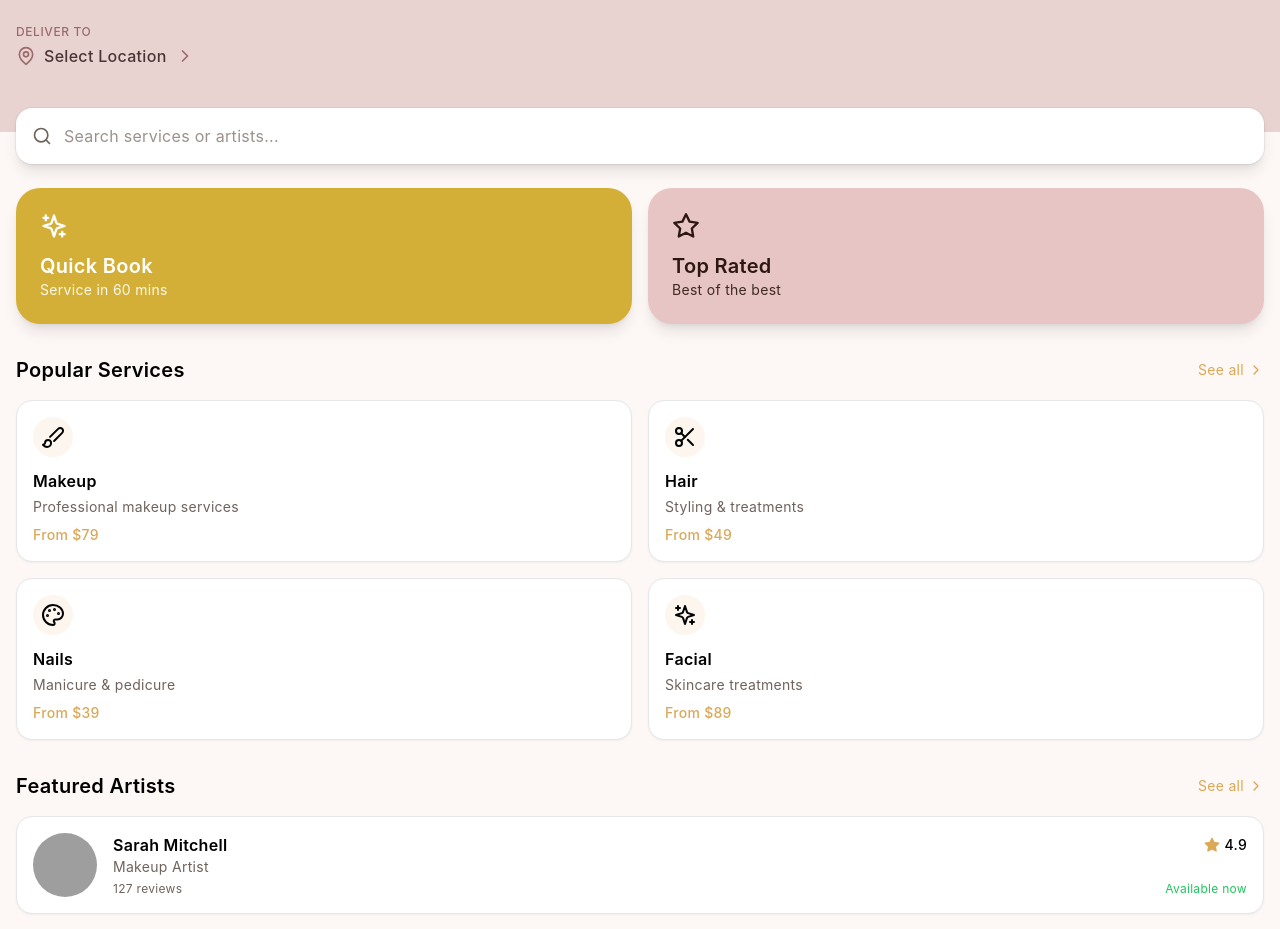
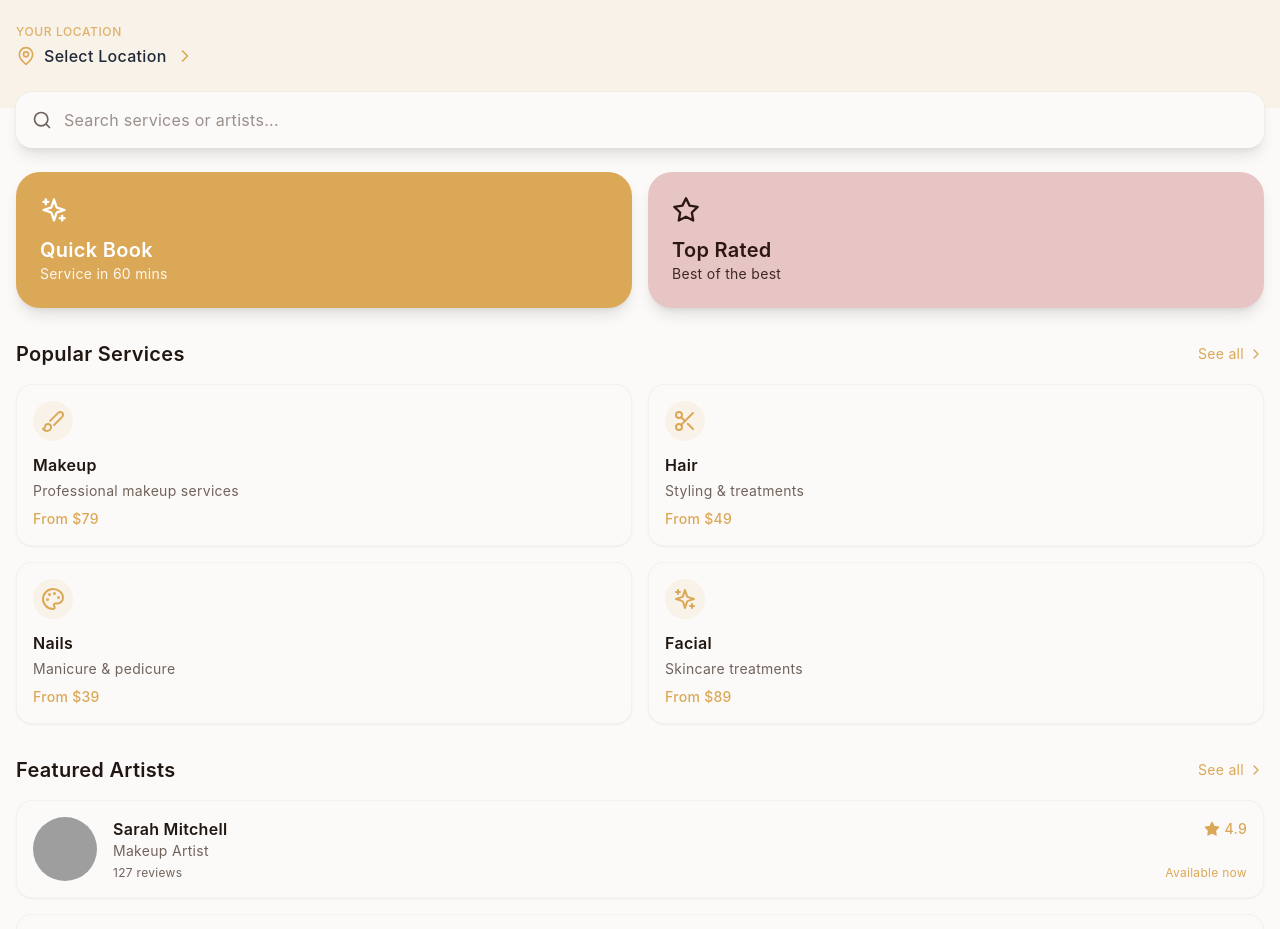
Before and after one commit to Ahmetbasli/beauty-studio, a React (Create React App) app in the folder react-for-design/: page /home in a window 1280 px wide. Shown: the top 929 px of the page. Built offline with nearby package versions, Linux system fonts and the light colour scheme; grey boxes are pictures that could not be loaded.

Commit message:
add-with-design

```diff
--- a/react-for-design/src/pages/Home/index.jsx
+++ b/react-for-design/src/pages/Home/index.jsx
@@ -16,25 +16,25 @@ import {
 // Mock data
 const popularServices = [
   {
-    icon: <Brush className="h-6 w-6" />,
+    icon: <Brush className="w-6 h-6" />,
     name: "Makeup",
     description: "Professional makeup services",
     price: "From $79",
   },
   {
-    icon: <Scissors className="h-6 w-6" />,
+    icon: <Scissors className="w-6 h-6" />,
     name: "Hair",
     description: "Styling & treatments",
     price: "From $49",
   },
   {
-    icon: <Palette className="h-6 w-6" />,
+    icon: <Palette className="w-6 h-6" />,
     name: "Nails",
     description: "Manicure & pedicure",
     price: "From $39",
   },
   {
-    icon: <Sparkles className="h-6 w-6" />,
+    icon: <Sparkles className="w-6 h-6" />,
     name: "Facial",
     description: "Skincare treatments",
     price: "From $89",
@@ -94,28 +94,28 @@ const LocationModal = ({ isOpen, onClose }) => {
         initial={{ y: -20, opacity: 0 }}
         animate={{ y: 0, opacity: 1 }}
         exit={{ y: -20, opacity: 0 }}
-        className="relative w-full bg-background px-4 py-6 shadow-xl"
+        className="relative w-full px-4 py-6 shadow-xl bg-background"
       >
-        <div className="mx-auto max-w-lg">
+        <div className="max-w-lg mx-auto">
           <h2 className="mb-6 text-xl font-semibold">
             Select delivery location
           </h2>
           <form onSubmit={handleSubmit} className="space-y-4">
             <div className="relative">
-              <div className="pointer-events-none absolute inset-y-0 left-0 flex items-center pl-4">
-                <Search className="h-5 w-5 text-muted-foreground" />
+              <div className="absolute inset-y-0 left-0 flex items-center pl-4 pointer-events-none">
+                <Search className="w-5 h-5 text-muted-foreground" />
               </div>
               <input
                 type="text"
                 value={location}
                 onChange={(e) => setLocation(e.target.value)}
                 placeholder="Search for area, street name..."
-                className="w-full rounded-xl border-none bg-accent/50 py-4 pl-11 pr-4 text-foreground placeholder:text-muted-foreground focus:outline-none focus:ring-2 focus:ring-primary/20"
+                className="w-full py-4 pr-4 border-none rounded-xl bg-accent/50 pl-11 text-foreground placeholder:text-muted-foreground focus:outline-none focus:ring-2 focus:ring-primary/20"
               />
             </div>
             <button
               type="submit"
-              className="w-full rounded-xl bg-primary px-6 py-4 text-base font-medium text-primary-foreground shadow-lg transition-all hover:bg-primary/90 hover:shadow-xl"
+              className="w-full px-6 py-4 text-base font-medium transition-all shadow-lg rounded-xl bg-primary text-primary-foreground hover:bg-primary/90 hover:shadow-xl"
             >
               Confirm Location
             </button>
@@ -142,47 +142,47 @@ const HomePage = () => {
   };
 
   return (
-    <div className="min-h-screen bg-[#FDF8F5] pb-20">
+    <div className="min-h-screen pb-20 bg-background">
       {/* Location Section */}
-      <div className="relative bg-[#E8D3D1] px-4 pb-8 pt-6">
+      <div className="relative px-4 pt-6 pb-6 bg-primary/10">
         {/* Location Selection */}
         <motion.div
           initial={{ opacity: 0, y: -20 }}
           animate={{ opacity: 1, y: 0 }}
-          className="mb-8"
+          className="mb-4"
         >
           <button
             onClick={() => setIsLocationModalOpen(true)}
-            className="flex w-full flex-col items-start"
+            className="flex flex-col items-start w-full"
           >
-            <span className="mb-1 text-xs font-medium uppercase tracking-wider text-[#9B6A6C]">
-              DELIVER TO
+            <span className="mb-1 text-xs font-medium tracking-wider uppercase text-primary/90">
+              YOUR LOCATION
             </span>
             <div className="flex items-center gap-2">
-              <MapPin className="h-5 w-5 text-[#9B6A6C]" />
-              <span className="text-base font-medium text-[#4A3536] line-clamp-1">
+              <MapPin className="w-5 h-5 text-primary" />
+              <span className="text-base font-medium text-gray-800 line-clamp-1">
                 {userLocation}
               </span>
-              <ChevronRight className="ml-auto h-5 w-5 text-[#9B6A6C]" />
+              <ChevronRight className="w-5 h-5 ml-auto text-primary" />
             </div>
           </button>
         </motion.div>
       </div>
 
-      {/* Search Bar - Positioned to overlap both sections */}
+      {/* Search Bar */}
       <div className="relative px-4">
         <motion.div
           initial={{ opacity: 0, y: 20 }}
           animate={{ opacity: 1, y: 0 }}
           transition={{ delay: 0.1 }}
-          className="relative -mt-6 mb-6"
+          className="relative mb-6 -mt-4"
         >
-          <div className="flex items-center rounded-2xl bg-white p-4 shadow-lg ring-1 ring-black/5">
-            <Search className="h-5 w-5 text-muted-foreground" />
+          <div className="flex items-center p-4 shadow-lg rounded-2xl bg-background ring-1 ring-border/40">
+            <Search className="w-5 h-5 text-muted-foreground" />
             <input
               type="text"
               placeholder="Search services or artists..."
-              className="ml-3 flex-1 bg-transparent outline-none placeholder:text-muted-foreground/70"
+              className="flex-1 ml-3 bg-transparent outline-none placeholder:text-muted-foreground/70"
             />
           </div>
         </motion.div>
@@ -195,16 +195,20 @@ const HomePage = () => {
           initial={{ opacity: 0, y: 20 }}
           animate={{ opacity: 1, y: 0 }}
           transition={{ delay: 0.3 }}
-          className="mb-8 grid grid-cols-2 gap-4"
+          className="grid grid-cols-2 gap-4 mb-8"
         >
-          <button className="overflow-hidden rounded-3xl bg-[#D4AF37] p-6 text-left text-white shadow-lg">
+          <button className="p-6 overflow-hidden text-left shadow-lg rounded-3xl bg-primary text-primary-foreground">
             <Sparkles className="mb-3 h-7 w-7" />
             <h3 className="text-xl font-semibold">Quick Book</h3>
-            <p className="text-sm text-white/90">Service in 60 mins</p>
+            <p className="text-sm text-primary-foreground/90">
+              Service in 60 mins
+            </p>
           </button>
-          <button className="overflow-hidden rounded-3xl bg-[#E8C5C5] p-6 text-left text-secondary-foreground shadow-lg">
-            <Star className="mb-3 h-7 w-7" />
-            <h3 className="text-xl font-semibold">Top Rated</h3>
+          <button className="p-6 overflow-hidden text-left shadow-lg rounded-3xl bg-secondary">
+            <Star className="mb-3 h-7 w-7 text-secondary-foreground" />
+            <h3 className="text-xl font-semibold text-secondary-foreground">
+              Top Rated
+            </h3>
             <p className="text-sm text-secondary-foreground/90">
               Best of the best
             </p>
@@ -218,11 +222,13 @@ const HomePage = () => {
           transition={{ delay: 0.4 }}
           className="mb-8"
         >
-          <div className="mb-4 flex items-center justify-between">
-            <h2 className="text-xl font-semibold">Popular Services</h2>
+          <div className="flex items-center justify-between mb-4">
+            <h2 className="text-xl font-semibold text-foreground">
+              Popular Services
+            </h2>
             <button className="flex items-center text-sm text-primary">
               See all
-              <ChevronRight className="ml-1 h-4 w-4" />
+              <ChevronRight className="w-4 h-4 ml-1" />
             </button>
           </div>
           <div className="grid grid-cols-2 gap-4">
@@ -232,12 +238,14 @@ const HomePage = () => {
                 initial={{ opacity: 0, y: 20 }}
                 animate={{ opacity: 1, y: 0 }}
                 transition={{ delay: 0.1 * index }}
-                className="rounded-2xl border bg-card p-4 shadow-sm transition-all hover:shadow-md"
+                className="p-4 transition-all border shadow-sm rounded-2xl border-border/40 bg-background hover:shadow-md"
               >
-                <div className="mb-3 rounded-full bg-primary/10 p-2 w-fit">
-                  {service.icon}
+                <div className="p-2 mb-3 rounded-full bg-primary/10 w-fit">
+                  <div className="text-primary">{service.icon}</div>
                 </div>
-                <h3 className="mb-1 font-semibold">{service.name}</h3>
+                <h3 className="mb-1 font-semibold text-foreground">
+                  {service.name}
+                </h3>
                 <p className="mb-2 text-sm text-muted-foreground">
                   {service.description}
                 </p>
@@ -255,11 +263,13 @@ const HomePage = () => {
           animate={{ opacity: 1, y: 0 }}
           transition={{ delay: 0.5 }}
         >
-          <div className="mb-4 flex items-center justify-between">
-            <h2 className="text-xl font-semibold">Featured Artists</h2>
+          <div className="flex items-center justify-between mb-4">
+            <h2 className="text-xl font-semibold text-foreground">
+              Featured Artists
+            </h2>
             <button className="flex items-center text-sm text-primary">
               See all
-              <ChevronRight className="ml-1 h-4 w-4" />
+              <ChevronRight className="w-4 h-4 ml-1" />
             </button>
           </div>
           <div className="space-y-4">
@@ -269,20 +279,22 @@ const HomePage = () => {
                 initial={{ opacity: 0, x: -20 }}
                 animate={{ opacity: 1, x: 0 }}
                 transition={{ delay: 0.1 * index }}
-                className="flex items-center rounded-2xl border bg-card p-4 shadow-sm transition-all hover:shadow-md cursor-pointer"
+                className="flex items-center p-4 transition-all border shadow-sm cursor-pointer rounded-2xl border-border/40 bg-background hover:shadow-md"
                 onClick={() => handleArtistClick(artist.id)}
               >
                 <img
                   src={artist.image}
                   alt={artist.name}
-                  className="h-16 w-16 rounded-full object-cover"
+                  className="object-cover w-16 h-16 rounded-full"
                 />
-                <div className="ml-4 flex-1">
+                <div className="flex-1 ml-4">
                   <div className="flex items-center justify-between">
-                    <h3 className="font-semibold">{artist.name}</h3>
+                    <h3 className="font-semibold text-foreground">
+                      {artist.name}
+                    </h3>
                     <div className="flex items-center">
-                      <Star className="h-4 w-4 fill-primary text-primary" />
-                      <span className="ml-1 text-sm font-medium">
+                      <Star className="w-4 h-4 fill-primary text-primary" />
+                      <span className="ml-1 text-sm font-medium text-primary">
                         {artist.rating}
                       </span>
                     </div>
@@ -290,12 +302,12 @@ const HomePage = () => {
                   <p className="text-sm text-muted-foreground">
                     {artist.specialty}
                   </p>
-                  <div className="mt-1 flex items-center justify-between">
+                  <div className="flex items-center justify-between mt-1">
                     <span className="text-xs text-muted-foreground">
                       {artist.reviews} reviews
                     </span>
                     {artist.available ? (
-                      <span className="text-xs text-green-500">
+                      <span className="text-xs text-primary">
                         Available now
                       </span>
                     ) : (
```
